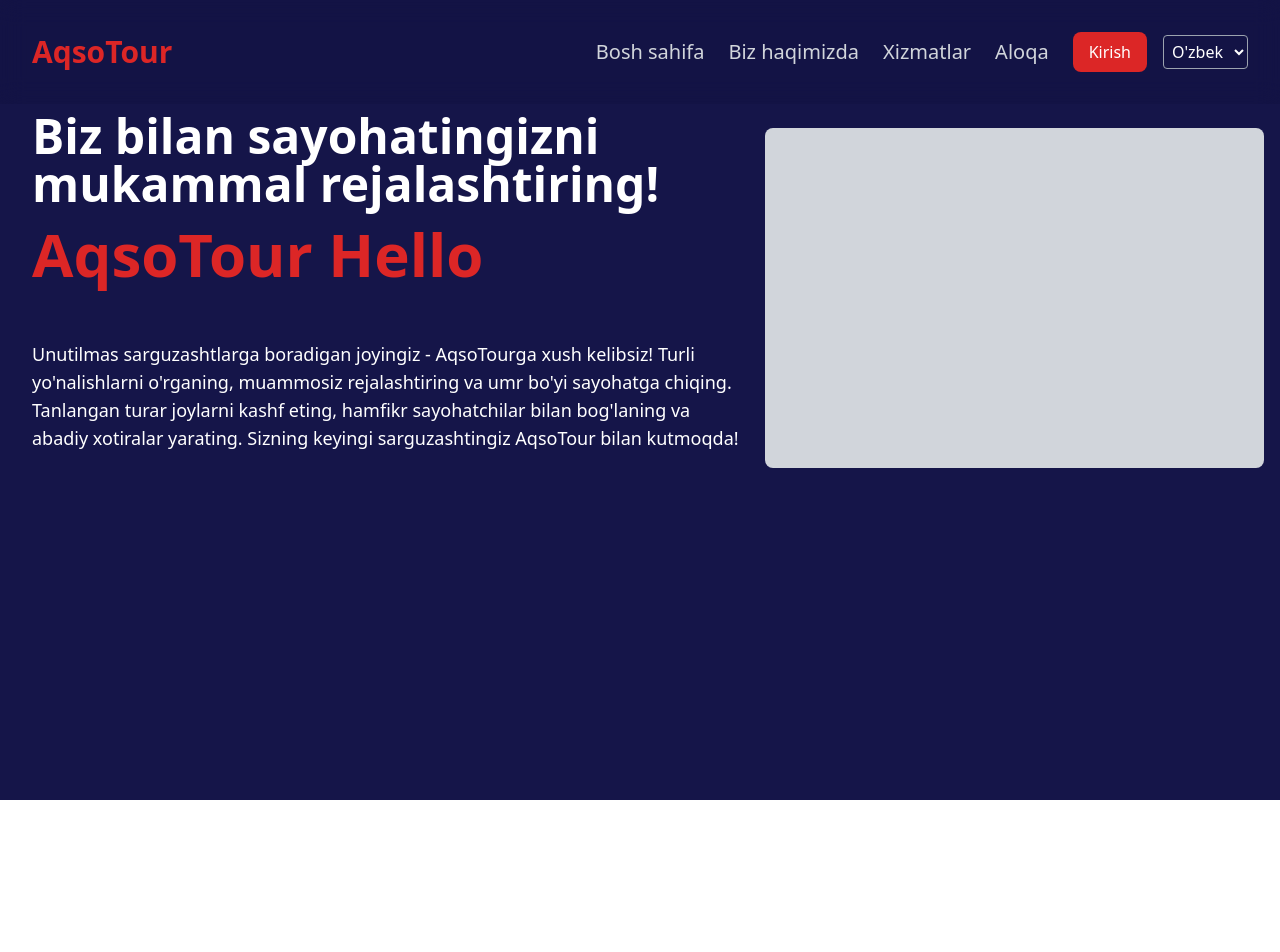
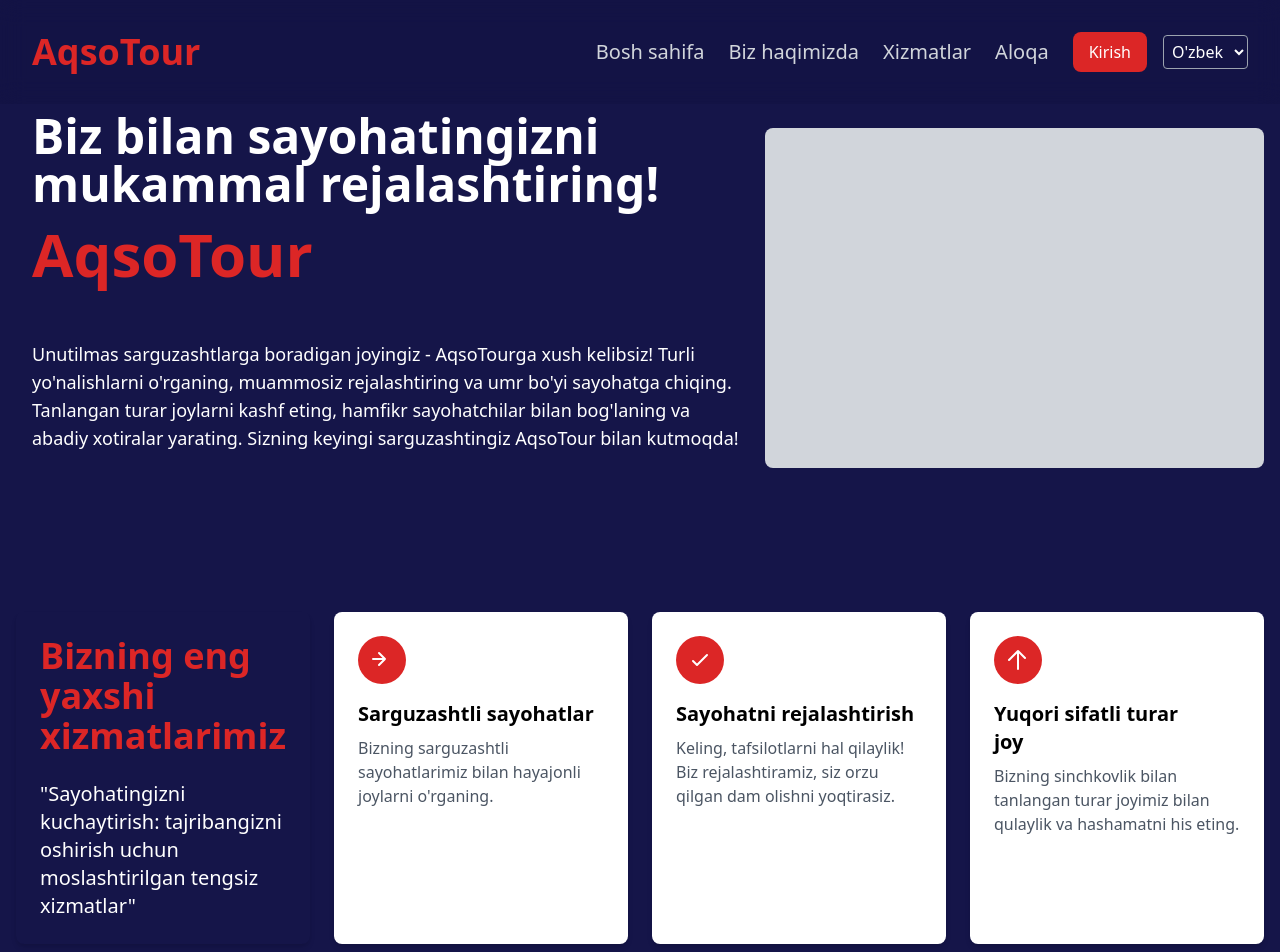
Before and after one commit to Jahonsher/Start-Up, a React (Vite) app: page / in a window 1280 px wide. Shown: the top 952 px of the page. Before the commit the page ends 800 px from the top, so only its background shows below. Built offline with nearby package versions, Linux system fonts and the light colour scheme.

Commit message:
travel plan

```diff
--- a/src/App.jsx
+++ b/src/App.jsx
@@ -28,7 +28,7 @@ const App = () => {
     <div className="min-h-screen bg-[rgb(21,21,73)]">
       <nav className="bg-black bg-opacity-5 backdrop-blur-md fixed w-full top-0 z-10 p-8 text-white">
         <div className="container mx-auto flex justify-between items-center">
-          <h1 className="text-3xl font-bold text-red-600">AqsoTour</h1>
+          <h1 className="text-4xl font-bold text-red-600">AqsoTour</h1>
           <div className="flex items-center space-x-4">
             {/* Desktop navbar links and login button */}
             <div className="flex items-center space-x-6">
@@ -138,14 +138,62 @@ const App = () => {
         <div className="flex flex-col pt-20 md:flex-row">
           <div className="w-full md:w-3/5 p-4">
             <h1 className="text-5xl font-bold text-white">{content[language].info}</h1>
-            <h1 className="text-6xl pt-4 font-bold text-red-600">AqsoTour Hello</h1>
+            <h1 className="text-6xl pt-4 font-bold text-red-600">AqsoTour</h1>
             <p className="text-white text-lg mt-14">{content[language].welcome}</p>
           </div>
           <div className="w-full md:w-2/5 p-4 bg-gray-300 rounded-lg mt-8"></div>
         </div>
       </div>
 
+      <div className="container mt-24 mx-auto px-4 py-8">
+        {/* Services Cards */}
+        <div className="grid grid-cols-1 md:grid-cols-4 gap-6">
+          {/* Our Best Services Card */}
+          <div className="p-6 rounded-lg shadow-md w-full ">
+            <h3 className="text-4xl font-semibold mb-2 text-red-600">{content[language].Our}</h3>
+            <p className="text-xl pt-4 text-white">"{content[language].travel}"</p>
+          </div>
 
+          {/* Adventure Tours Card */}
+          <div className="bg-white p-6 rounded-lg shadow-md">
+            <div className="mb-4">
+              <div className="w-12 h-12 bg-red-600 rounded-full flex items-center justify-center">
+                <svg className="w-6 h-6 text-white" fill="none" stroke="currentColor" viewBox="0 0 24 24">
+                  <path strokeLinecap="round" strokeLinejoin="round" strokeWidth="2" d="M9 17l6-6m0 0l-6-6m6 6H3"></path>
+                </svg>
+              </div>
+            </div>
+            <h3 className="text-xl font-semibold mb-2">{content[language].Adventure}</h3>
+            <p className="text-gray-600">{content[language].explore}</p>
+          </div>
+
+          {/* Travel Planning Card */}
+          <div className="bg-white p-6 rounded-lg shadow-md">
+            <div className="mb-4">
+              <div className="w-12 h-12 bg-red-600 rounded-full flex items-center justify-center">
+                <svg className="w-6 h-6 text-white" fill="none" stroke="currentColor" viewBox="0 0 24 24">
+                  <path strokeLinecap="round" strokeLinejoin="round" strokeWidth="2" d="M5 13l4 4L19 7"></path>
+                </svg>
+              </div>
+            </div>
+            <h3 className="text-xl font-semibold mb-2">{content[language].Plan}</h3>
+            <p className="text-gray-600">{content[language].handle}</p>
+          </div>
+
+          {/* High-Quality Accommodations Card */}
+          <div className="bg-white p-6 rounded-lg shadow-md">
+            <div className="mb-4 ">
+              <div className="w-12 h-12 bg-red-600 rounded-full flex items-center justify-center">
+                <svg className="w-6 h-6 text-white" fill="none" stroke="currentColor" viewBox="0 0 24 24">
+                  <path strokeLinecap="round" strokeLinejoin="round" strokeWidth="2" d="M3 12l2-2m0 0l7-7 7 7m-7-7v18"></path>
+                </svg>
+              </div>
+            </div>
+            <h3 className="text-xl font-semibold mb-2 md:w-4/5">{content[language].high}</h3>
+            <p className="text-gray-600">{content[language].Experience}</p>
+          </div>
+        </div>
+      </div>
     </div>
   );
 };
--- a/src/content.json
+++ b/src/content.json
@@ -6,7 +6,15 @@
     "contact": "Aloqa",
     "login": "Kirish",
     "info": "Biz bilan sayohatingizni mukammal rejalashtiring!",
-    "welcome": "Unutilmas sarguzashtlarga boradigan joyingiz - AqsoTourga xush kelibsiz! Turli yo'nalishlarni o'rganing, muammosiz rejalashtiring va umr bo'yi sayohatga chiqing. Tanlangan turar joylarni kashf eting, hamfikr sayohatchilar bilan bog'laning va abadiy xotiralar yarating. Sizning keyingi sarguzashtingiz AqsoTour bilan kutmoqda!"
+    "welcome": "Unutilmas sarguzashtlarga boradigan joyingiz - AqsoTourga xush kelibsiz! Turli yo'nalishlarni o'rganing, muammosiz rejalashtiring va umr bo'yi sayohatga chiqing. Tanlangan turar joylarni kashf eting, hamfikr sayohatchilar bilan bog'laning va abadiy xotiralar yarating. Sizning keyingi sarguzashtingiz AqsoTour bilan kutmoqda!",
+    "Our": "Bizning eng yaxshi xizmatlarimiz",
+    "travel": "Sayohatingizni kuchaytirish: tajribangizni oshirish uchun moslashtirilgan tengsiz xizmatlar",
+    "Adventure": "Sarguzashtli sayohatlar",
+    "explore": "Bizning sarguzashtli sayohatlarimiz bilan hayajonli joylarni o'rganing.",
+    "Plan": "Sayohatni rejalashtirish",
+    "handle": "Keling, tafsilotlarni hal qilaylik! Biz rejalashtiramiz, siz orzu qilgan dam olishni yoqtirasiz.",
+    "high": "Yuqori sifatli turar joy",
+    "Experience": "Bizning sinchkovlik bilan tanlangan turar joyimiz bilan qulaylik va hashamatni his eting."
   },
   "en": {
     "home": "Home",
@@ -15,6 +23,14 @@
     "contact": "Contact",
     "login": "Login",
     "info": "Plan Your Perfect Trip with",
-    "welcome": "Welcome to AqsoTour, your go-to destination for unforgettable adventures! Explore diverse destinations, plan seamlessly, and embark on a journey of a lifetime. Discover handpicked accommodations, connect with like-minded travelers, and create lasting memories. Your next adventure awaits with AqsoTour!"
+    "welcome": "Welcome to AqsoTour, your go-to destination for unforgettable adventures! Explore diverse destinations, plan seamlessly, and embark on a journey of a lifetime. Discover handpicked accommodations, connect with like-minded travelers, and create lasting memories. Your next adventure awaits with AqsoTour!",
+    "Our": "Our Best Services",
+    "travel": "Empowering Your Journey: Unrivaled Services Tailored to Elevate Your Experience.",
+    "Adventure": "Adventure Tours",
+    "explore": "Explore thrilling destinations with our guided adventure tours.",
+    "Plan": "Travel Planning",
+    "handle": "Let us handle the details! We plan, you enjoy your dream vacation.",
+    "high": "High-Quality Accommodations",
+    "Experience": "Experience comfort and luxury with our carefully selected accommodations."
   }
 }
```
